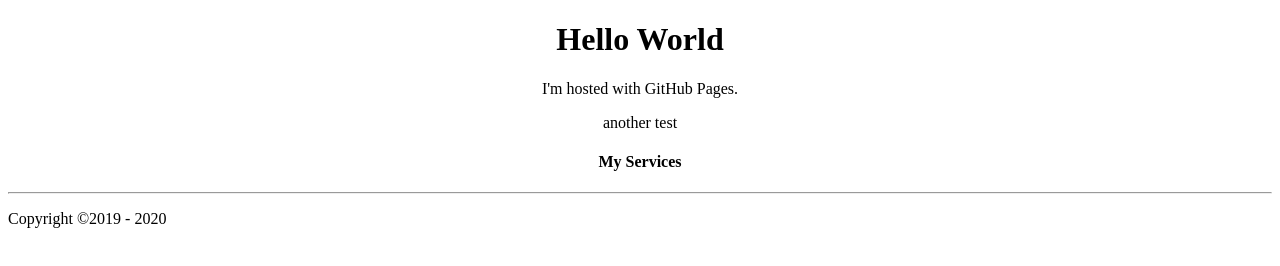
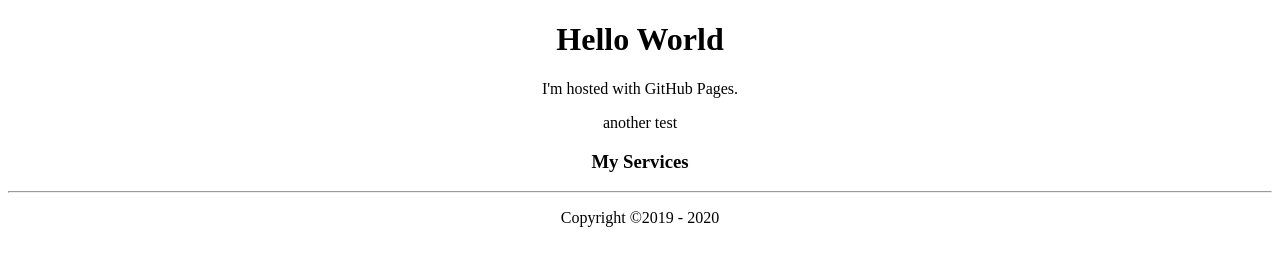
Before and after one commit to PBLCelt/pblcelt.github.io, a plain HTML site: page index.html in a window 1280 px wide. Drawn offline with Linux system fonts and the light colour scheme.

Commit message:
Update index.html
updated to center footer

```diff
--- a/index.html
+++ b/index.html
@@ -5,12 +5,14 @@
 			<h1>Hello World</h1>
 			<p>I'm hosted with GitHub Pages.</p>
 			<p>another test</p>
-<H4>My Services</H4>
+			<H3>My Services</H3>
 		</center>
 
 		<footer>
 			<hr />
+			<center>
 				<p>Copyright &copy;2019<span id="DTY"></span><br/></p>
+			</center>
 		</footer>
 	</body>
 
```
Lines whose indentation alone changed are shown as unchanged.
